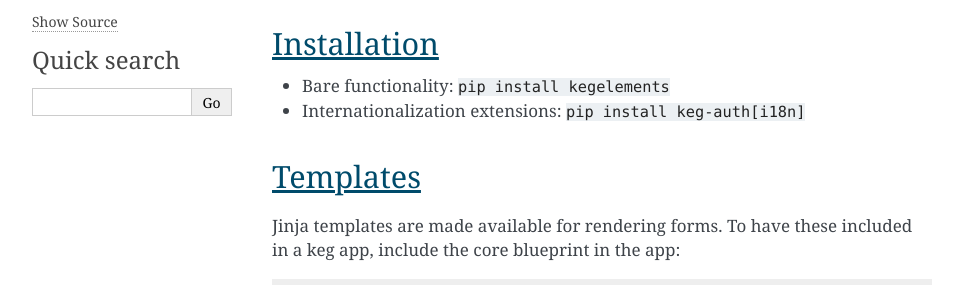
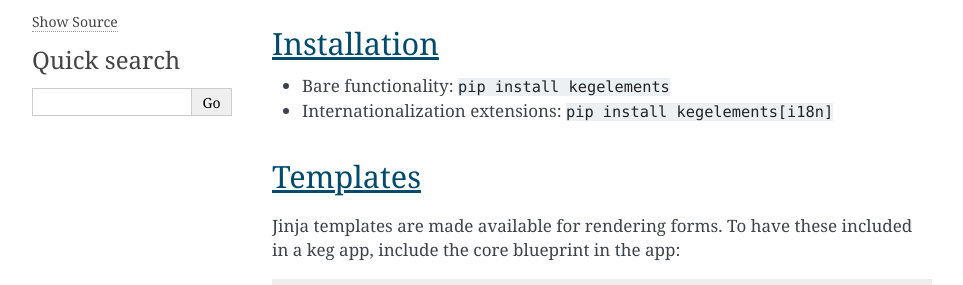
Before and after one commit to level12/keg-elements, a Sphinx documentation site: the page built from docs/source/getting-started.rst, in a window 1280 px wide and 900 px high. Shown: the part 307-592 px from the top of the window, without its empty margins (148-1111 px from the left). Built offline with Sphinx 7.4.7, drawn with Linux system fonts in a browser that asks for light colours.

Commit message:
Fix wrong package name in instructions
`pip install` instructions reference wrong package

```diff
--- a/docs/source/getting-started.rst
+++ b/docs/source/getting-started.rst
@@ -10,7 +10,7 @@
 ------------
 
 - Bare functionality: ``pip install kegelements``
-- Internationalization extensions: ``pip install keg-auth[i18n]``
+- Internationalization extensions: ``pip install kegelements[i18n]``
 
 
 .. _gs-templates:
```
